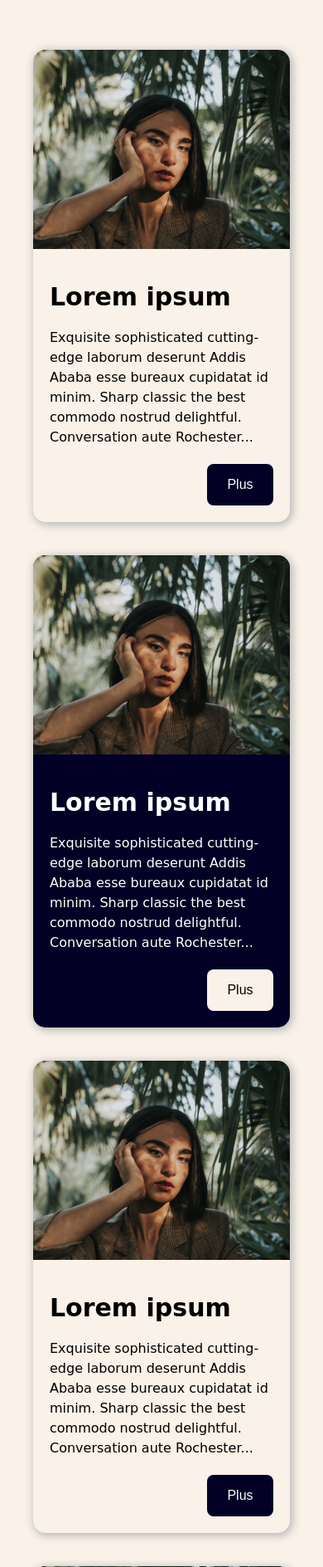
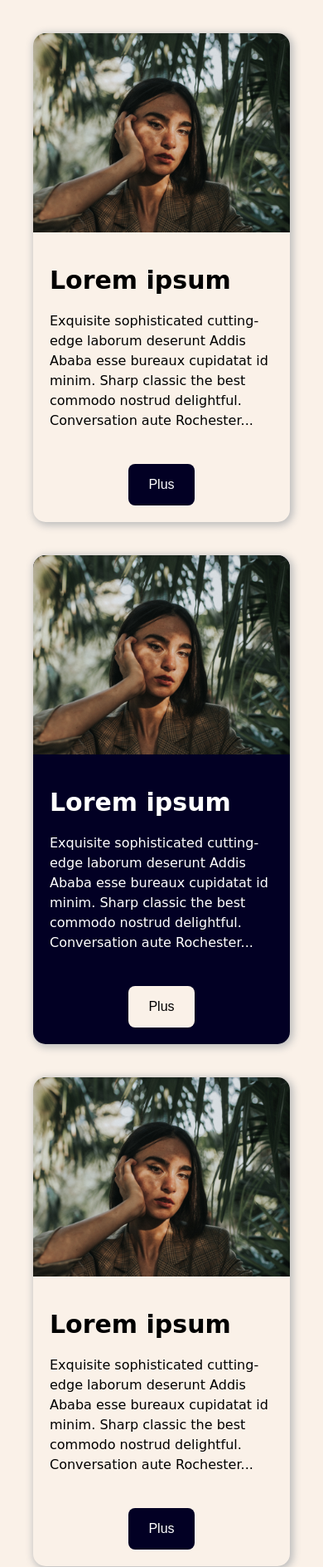
Before and after one commit to E-mna/fake-news, a PHP site: page /pages/news.html in a window 390 px wide. Shown: the part 110-1998 px from the top of the page at 83% size. Run offline with PHP 8.4, Linux system fonts and the light colour scheme; some web fonts are replaced.

Commit message:
css de news : modification de l'emplacement du button "Plus" en version mobile

```diff
--- a/assets/css/base.css
+++ b/assets/css/base.css
@@ -10,7 +10,6 @@
     --fontSizeSecondary: 20px;
     --fontWeightPrimary: 600;
     --lineHeight: 1.5;
-    --screenMobile: 768px;
 }
 
 
--- a/assets/css/news.css
+++ b/assets/css/news.css
@@ -1,5 +1,9 @@
 .main {
     margin: 40px 20px;
+
+    @media (max-width: 768px) {
+        margin-top: 20px;
+    }
 
     & .articles {
         display: flex;
@@ -68,6 +72,12 @@
                 border-radius: 8px;
                 border: none;
                 cursor: pointer;
+
+                @media (max-width: 768px) {
+                    float: none;
+                    display: block;
+                    margin: 20px auto;
+                }
             }
         }
     }
```
